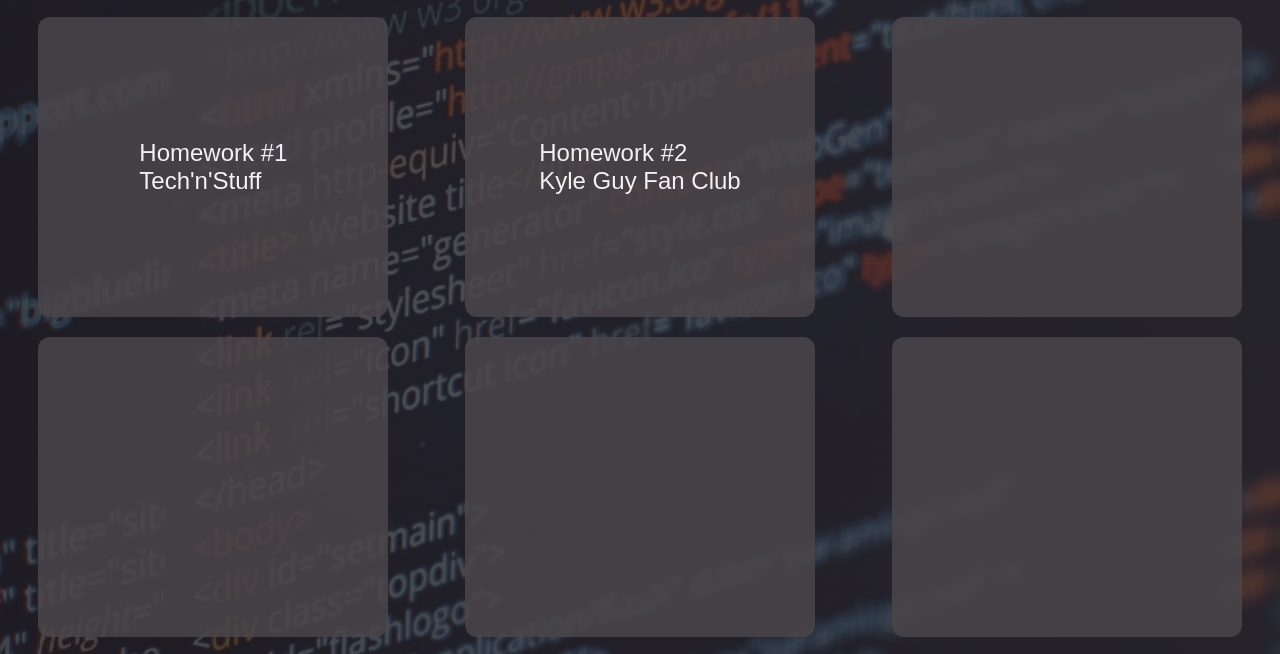
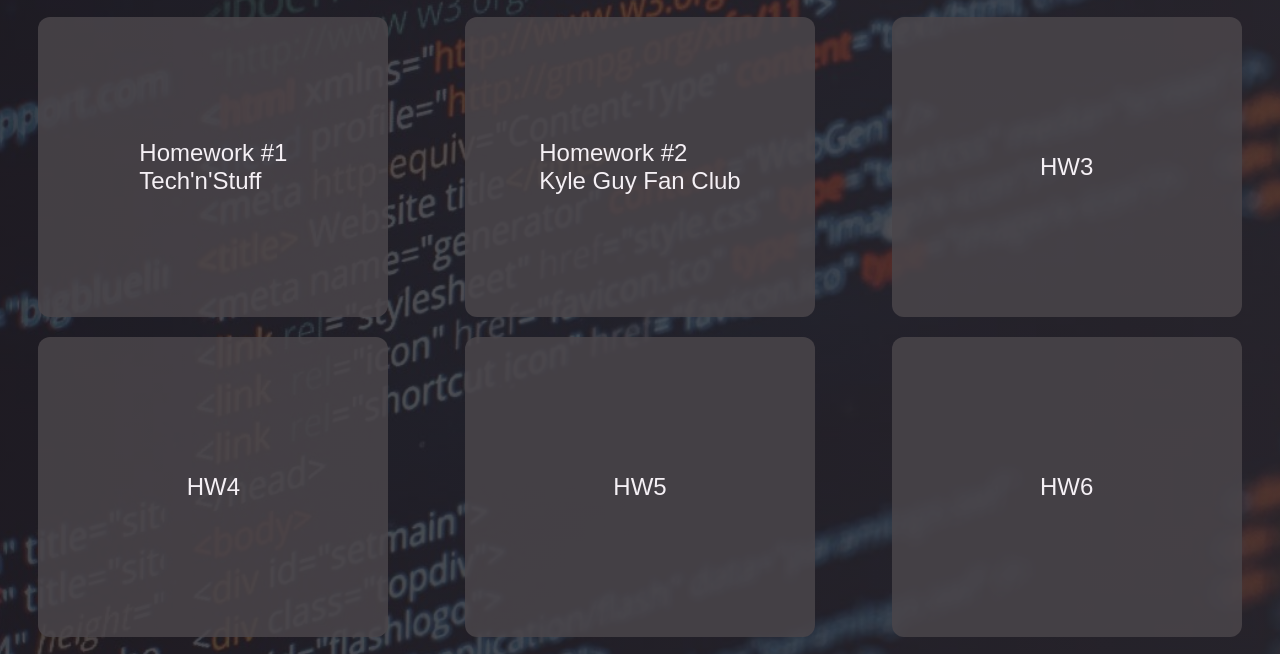
Before and after one commit to drewcoble/n315coursework, a plain HTML site: page index.html in a window 1280 px wide. Shown: the part 78-732 px from the top of the page. Drawn offline with Linux system fonts and the light colour scheme.

Commit message:
update index.html

```diff
--- a/index.html
+++ b/index.html
@@ -23,10 +23,10 @@
         class="project"
         >Homework #2<br />Kyle Guy Fan Club</a
       >
-      <a href="#" class="project"></a>
-      <a href="#" class="project"></a>
-      <a href="#" class="project"></a>
-      <a href="#" class="project"></a>
+      <a href="https://in-info-web4.informatics.iupui.edu/~ancoble/N315/homework3/" class="project">HW3</a>
+      <a href="https://in-info-web4.informatics.iupui.edu/~ancoble/N315/homework4/" class="project">HW4</a>
+      <a href="https://in-info-web4.informatics.iupui.edu/~ancoble/N315/homework5/" class="project">HW5</a>
+      <a href="https://in-info-web4.informatics.iupui.edu/~ancoble/N315/homework6/" class="project">HW6</a>
       <a href="#" class="project"></a>
       <a href="#" class="project"></a>
     </div>
```
